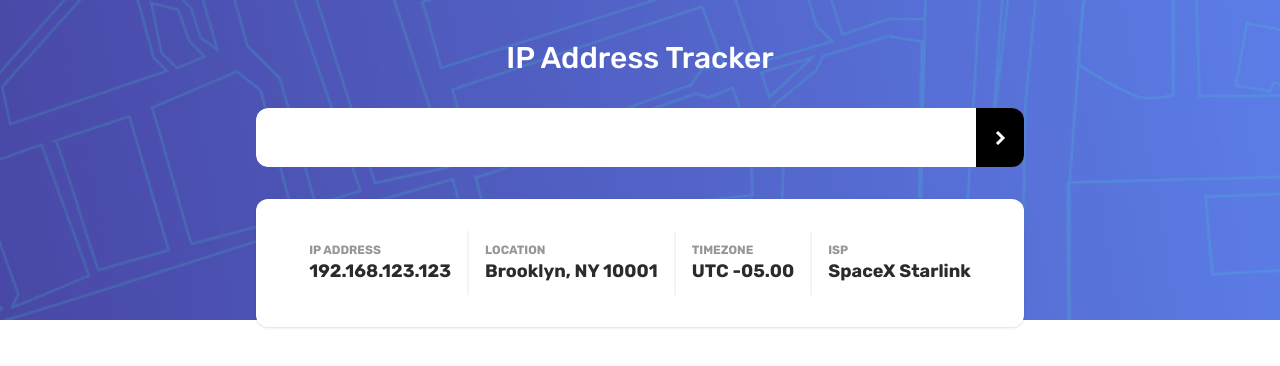
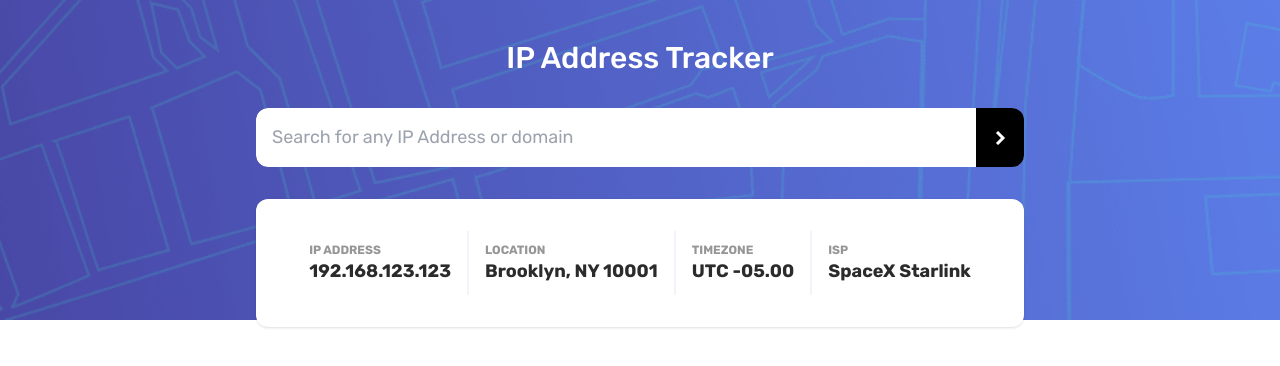
Before and after one commit to daft2/frontend-2023, a React (Vite) app: page /ip-address-tracker in a window 1280 px wide. Shown: the top 366 px of the page. Built offline with nearby package versions, Linux system fonts and the light colour scheme.

Commit message:
feat: add input placeholder

```diff
--- a/src/domains/ip-address-tracker/IpAddressTracker.tsx
+++ b/src/domains/ip-address-tracker/IpAddressTracker.tsx
@@ -20,6 +20,7 @@ const IpAddressTracker = (props: Props) => {
               <input
                 type="text"
                 className="py-4 pl-4 pr-14 w-full text-black rounded-xl"
+                placeholder="Search for any IP Address or domain"
               />
               <span className="absolute inset-y-0 right-0 flex items-center justify-center bg-black w-12 cursor-pointer hover:bg-black/80">
                 <img src="images/ip-address-tracker/icon-arrow.svg" alt="" />
```
